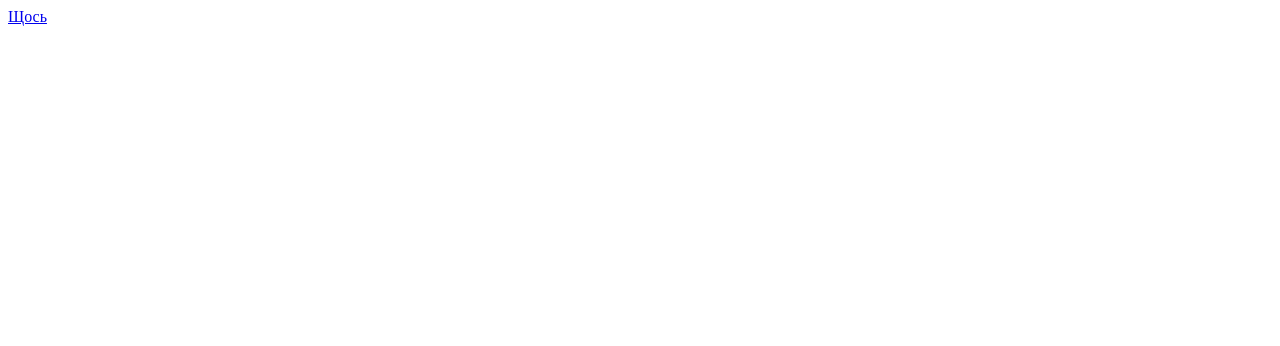
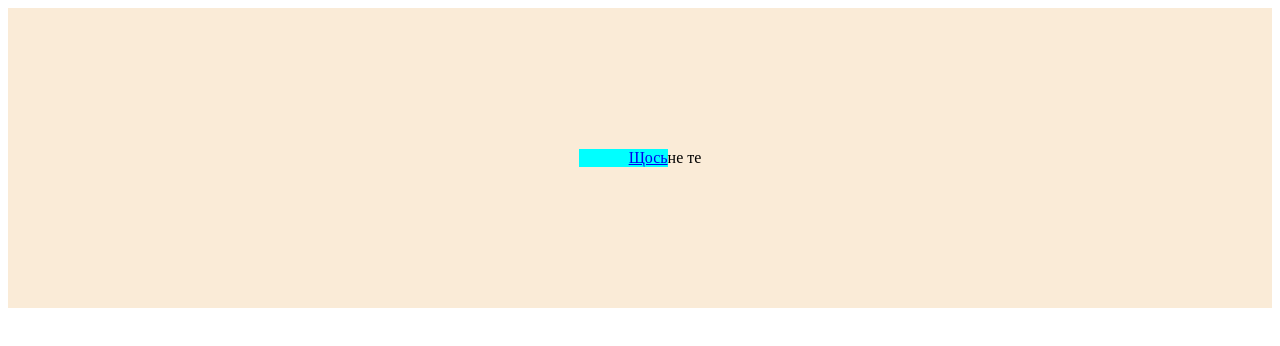
Before and after one commit to Matskul2024/testpage, a plain HTML site: page index.html in a window 1280 px wide. Drawn offline with Linux system fonts and the light colour scheme.

Commit message:
change 3

```diff
--- a/index.html
+++ b/index.html
@@ -1,6 +1,8 @@
 <!DOCTYPE html>
 <html>
     <body>
-        <div><a href="#">Щось</a></div>
+        <div style="height: 300px; display: flex; justify-content: center; align-items: center;background-color: antiquewhite;">
+            <a href="#" style="padding-left: 50px;background-color: aqua;">Щось</a><span>не те</span>
+        </div>
     </body>
 </html>
```
